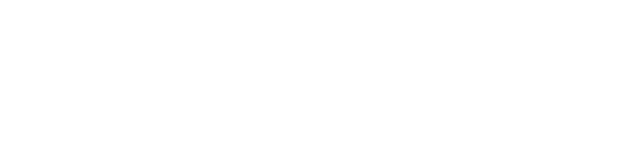
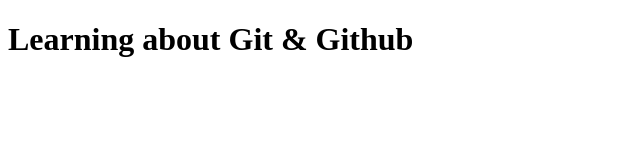
Before and after one commit to sagarwalunj0507/My-project2, a plain HTML site: page index.html in a window 1280 px wide. Shown: the whole page, without its empty margins (0-640 px from the left). Drawn offline with Linux system fonts and the light colour scheme.

Commit message:
Changes in files

```diff
--- a/index.html
+++ b/index.html
@@ -6,6 +6,6 @@
     <title>git and github</title>
 </head>
 <body>
-
+    <h1>Learning about Git & Github</h1>
 </body>
 </html>
```
